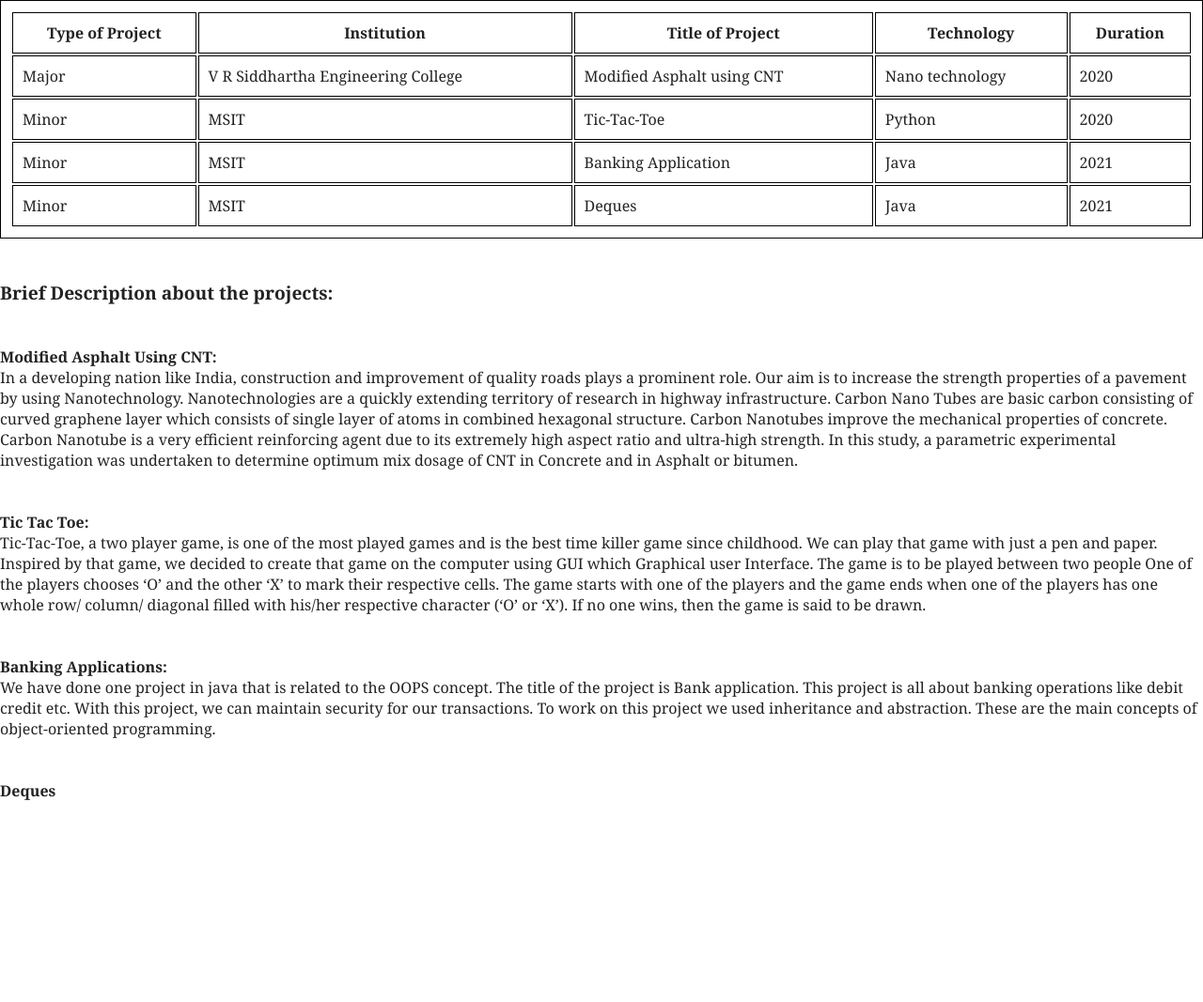
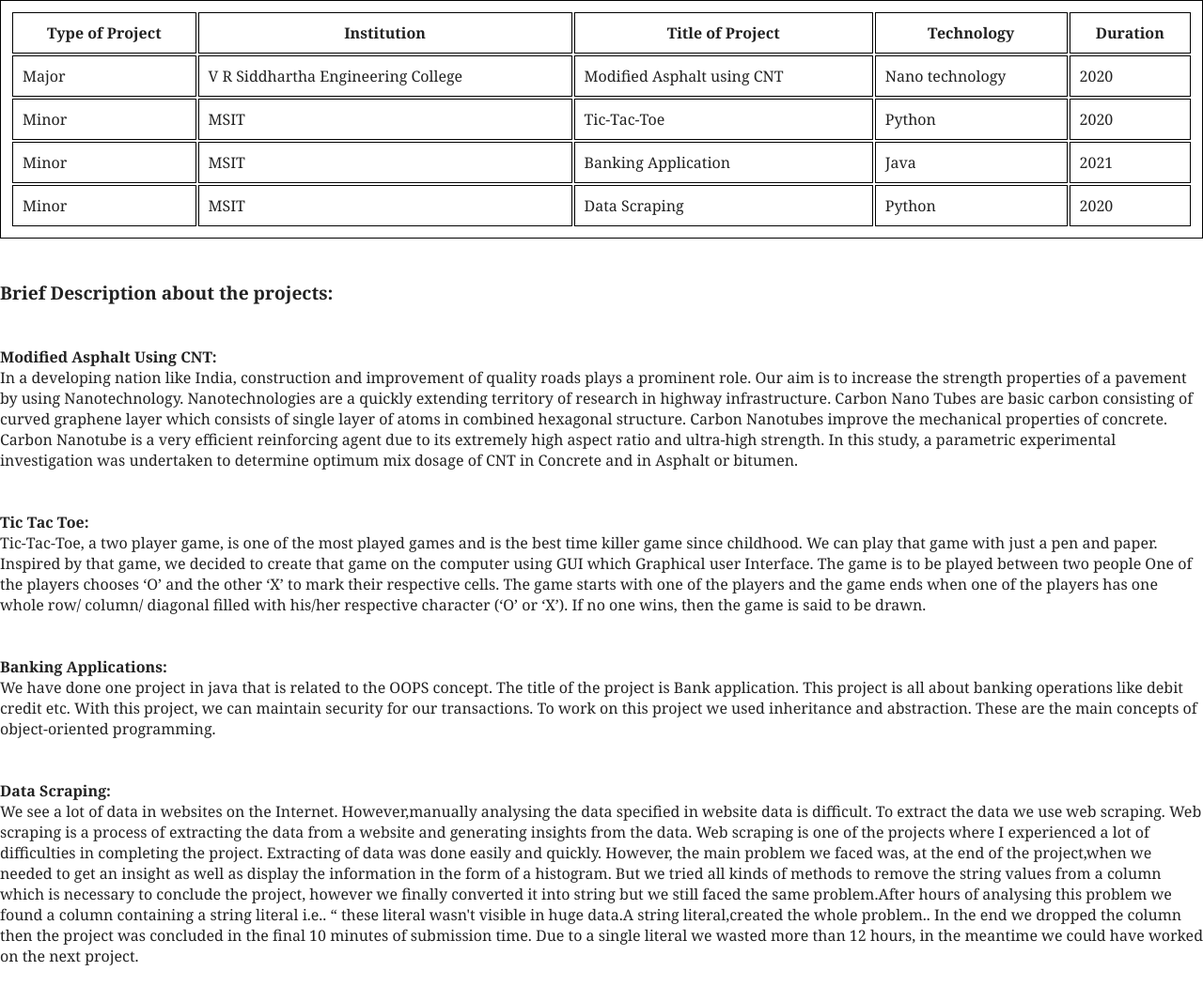
Before and after one commit to SSCharan-99/059_Charan_Resume, a plain HTML site: page html1/css/Edu.html in a window 1280 px wide. Shown: the part 193-1260 px from the top of the page at 94% size. Before the commit the page ends 1134 px from the top, so only its background shows below. Drawn offline with Linux system fonts and the light colour scheme.

Commit message:
Final Version

```diff
--- a/html1/css/Edu.html
+++ b/html1/css/Edu.html
@@ -138,9 +138,9 @@ tr:hover {background-color:skyblue;}
       <tr>
         <td>Minor</td>
         <td>MSIT</td>
-        <td>Deques</td>
-        <td>Java</td>
-        <td>2021</td>
+        <td>Data Scraping</td>
+        <td>Python</td>
+        <td>2020</td>
 
       </tr>
       </th>
@@ -178,8 +178,15 @@ If no one wins, then the game is said to be drawn.
 These are the main concepts of object-oriented programming.</p>
 
 <br></br>
-<p><b>Deques<b></p>
-
+<p><b>Data Scraping:</b></p>
+<p>We see a lot of data in websites on the Internet. However,manually analysing the data specified in website data is difficult.
+To extract the data we use web scraping. Web scraping is a process of extracting the data from a website and generating insights from the data.
+Web scraping is one of the projects where I experienced a lot of difficulties in completing the project.
+Extracting of data was done easily and quickly. However, the main problem we faced was, at the end of the project,when we needed to get an insight as well as display the information in the form of a histogram.
+But we tried all kinds of methods to remove the string values from a column which is necessary to conclude the project, however we finally converted it into string but we still faced the same problem.After hours of analysing this problem we found a column containing a string literal i.e.. “
+ these literal wasn't visible  in huge data.A string literal,created the whole problem.. In the end we dropped the column then the project was concluded in the final 10 minutes of submission time.
+Due to a single literal we wasted more than 12 hours, in the meantime we could have worked on the next project.
+</p>
 <br></br>
 <br></br>
   </div>
```
